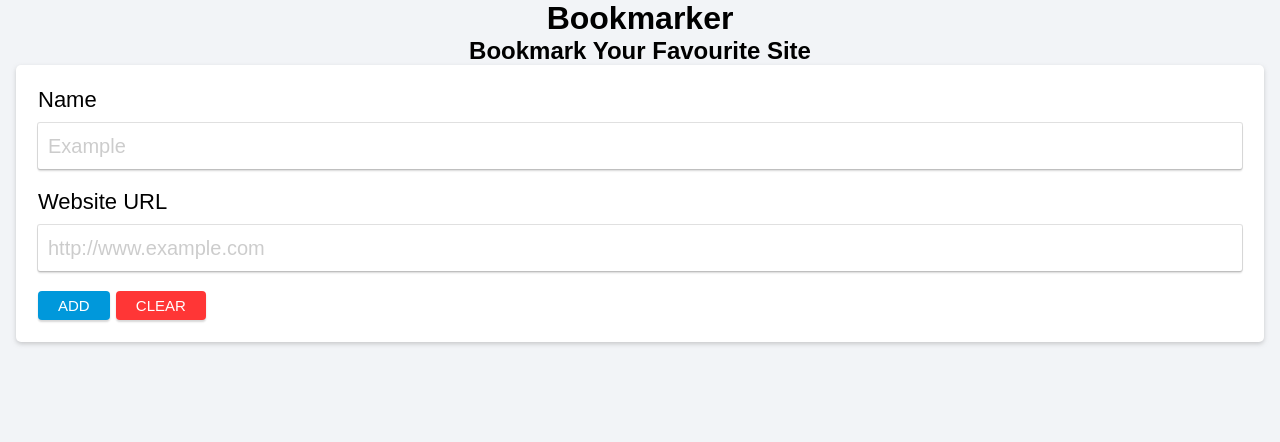
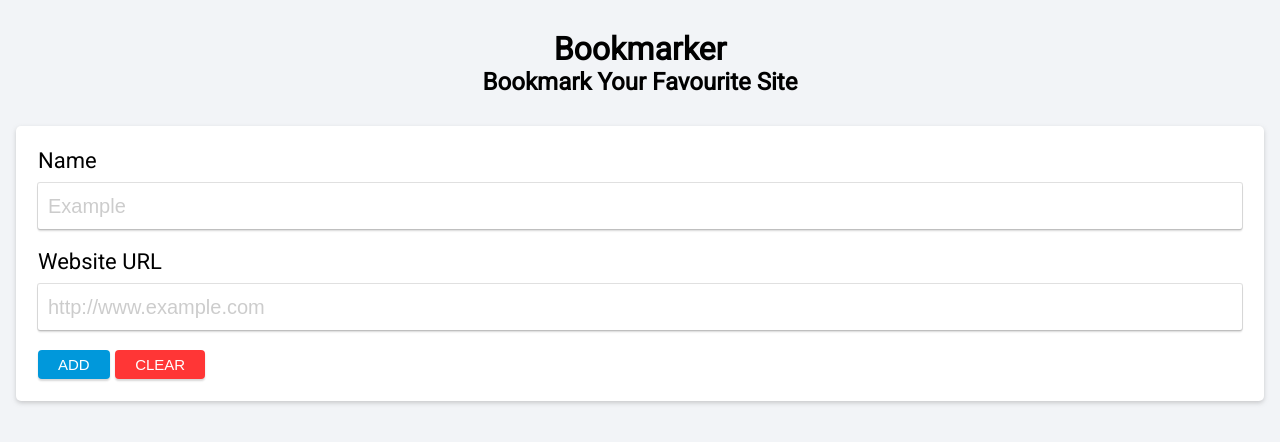
Before and after one commit to fwzmhmd/bookmarker, a plain HTML site: page index.html in a window 1280 px wide. Drawn offline with Linux system fonts and the light colour scheme.

Commit message:
Add padding tp header, change font

```diff
--- a/css/style.css
+++ b/css/style.css
@@ -9,6 +9,7 @@
 body {
 	background-color: #F2F4F7;
 	font-family: Arial, sans-serif;
+	font-family: 'Roboto', sans-serif;
 }
 
 a {
@@ -24,6 +25,7 @@ a {
 .header {
 	text-transform: capitalize;
 	text-align: center;
+	padding: 30px 0;
 }
 
 #bookmarkForm {
--- a/index.html
+++ b/index.html
@@ -4,6 +4,7 @@
 	<meta charset="UTF-8">
 	<meta name="viewport" content="width=device-width, user-scalable=no, initial-scale=1.0, maximum-scale=1.0, minimum-scale=1.0">
 	<link rel="stylesheet" href="css/style.css">
+	<link href="https://fonts.googleapis.com/css?family=Roboto" rel="stylesheet">
 	<title>Bookmarker</title>
 </head>
 <body onload="getBookmarks()">
```
